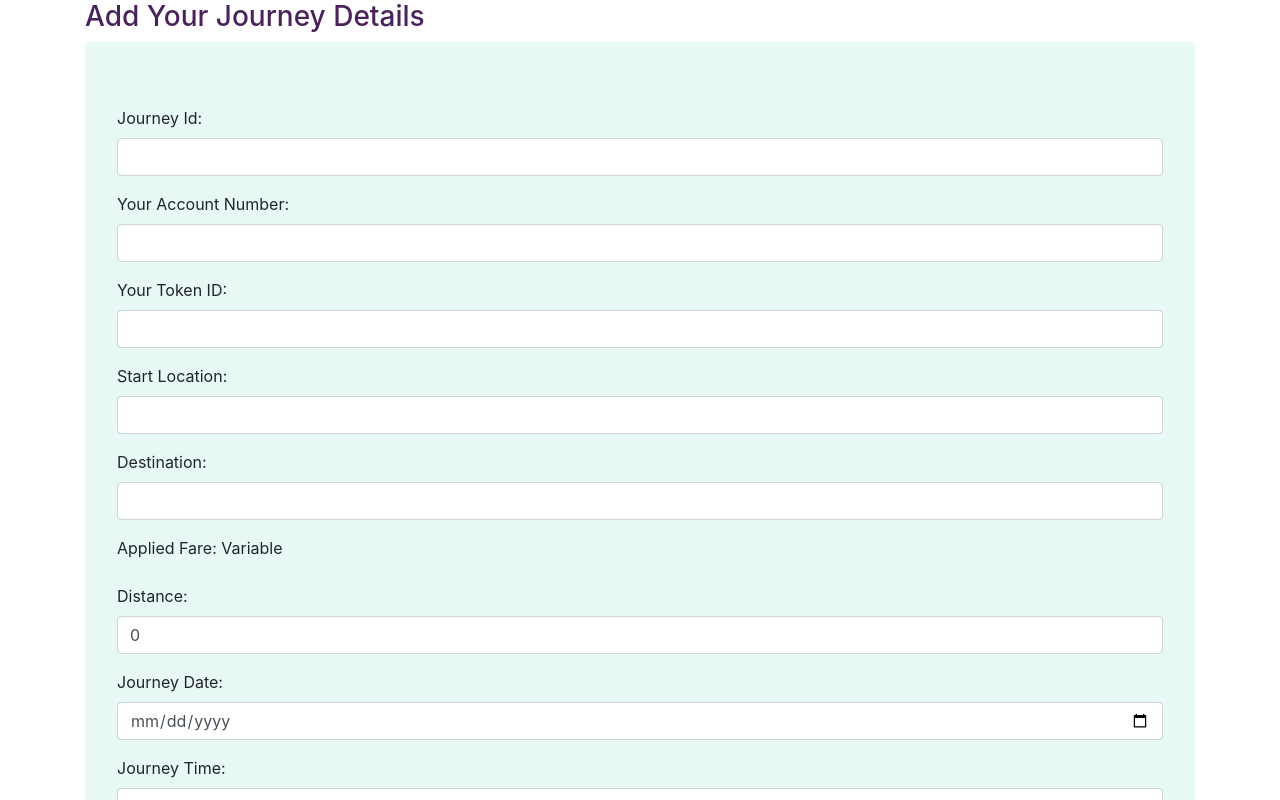
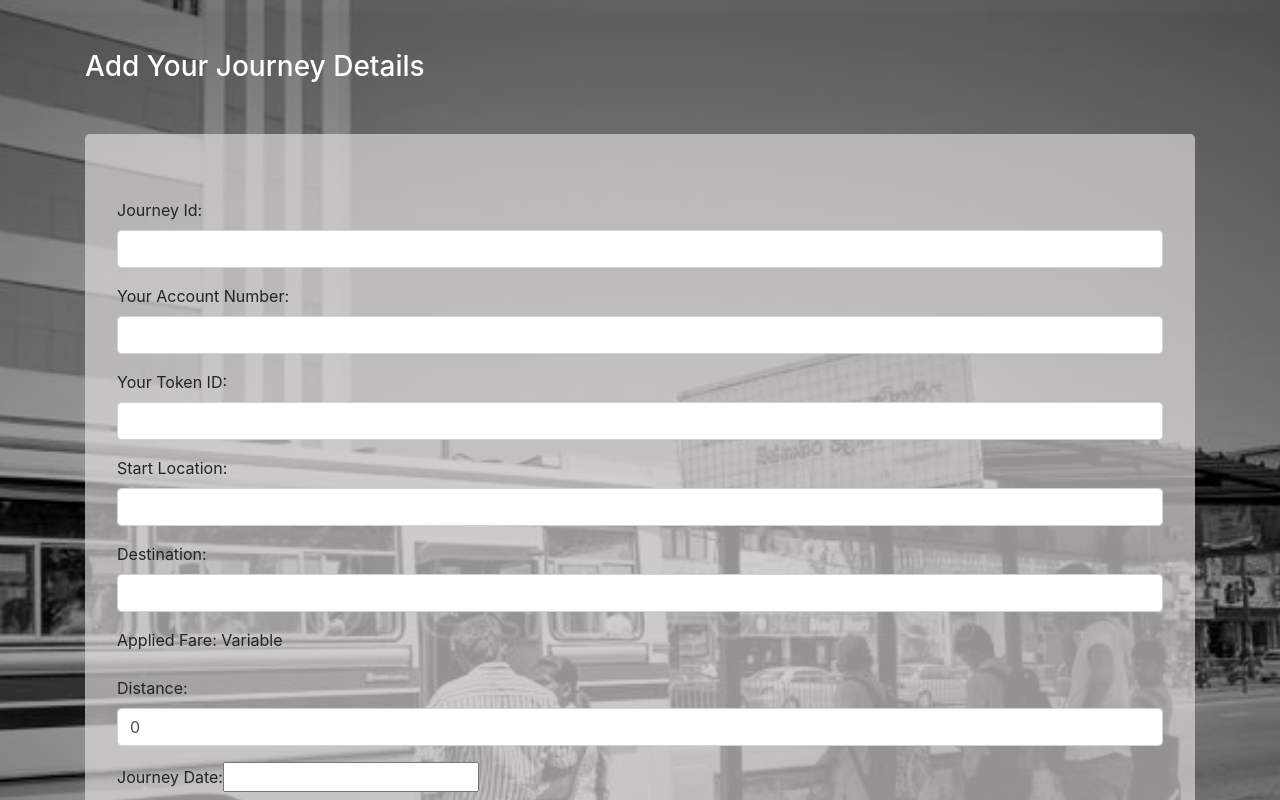
Before and after one commit to arojayathilaka/Online-Ticketing-System, a React (Create React App) app in the folder client/: page /normalWay in a window 1280 px wide. Shown: the top 800 px of the page. Built offline with nearby package versions, Linux system fonts and the light colour scheme; no server answers.

Commit message:
amanda date changed

```diff
--- /dev/null
+++ b/client/src/components/passengers/foreignPassengers/foreignPassengersAddCredit.css
@@ -0,0 +1,7 @@
+.image-bg-p{
+    min-height: 130vh;
+    background-image: url(../../../images/passengers.jpg);
+    background-size: cover;
+    background-repeat: no-repeat;
+    background-position: center center;
+}
--- a/client/src/components/passengers/foreignPassengers/foreignPassengersAddCredit.js
+++ b/client/src/components/passengers/foreignPassengers/foreignPassengersAddCredit.js
@@ -1,6 +1,7 @@
 import React, {Component} from 'react';
 import axios from 'axios'
 import swal from "sweetalert";
+import './foreignPassengersAddCredit.css';
 
 class foreignPassengersAddCredit extends Component{
 
@@ -162,10 +163,12 @@ class foreignPassengersAddCredit extends Component{
     render() {
         const {tokenType} = this.state;
         return(
+            <div className="image-bg-p">
+
                 <div className="container">
-                <h3 style={{color: "#4A235A"}}>Add Your Credits</h3>
+                    <h3 style={{color: "#fff",paddingTop: "50px"}}>Add Your Credits</h3>
 
-                <form onSubmit={this.onSubmit} className="jumbotron" style={{backgroundColor:"#E8F8F5"}}>
+                    <form onSubmit={this.onSubmit} className="jumbotron" style={{backgroundColor:"rgba(226, 223, 223, 0.65)",marginTop: "50px"}}>
                         <div className="form-group">
                             <label>Select Token Type: </label>
                         </div>
@@ -205,7 +208,7 @@ class foreignPassengersAddCredit extends Component{
                             />
                         </div>
                         <div className="form-group">
-                        <button onClick={this.search}>Display Current Balance</button>
+                            <button onClick={this.search} style={{ color:"#fff",backgroundColor:"#000"}} className="btn">Display Current Balance</button>
                         </div>
                         <div className="form-group">
                             <label>Current Balance: </label>
@@ -224,9 +227,11 @@ class foreignPassengersAddCredit extends Component{
                         </div>
 
                         <div className="form-group">
-                        <input type="submit" value="Add Credit" style={{ color:"#fff",backgroundColor:"#0097A7"}} className="btn"/>
+                            <input type="submit" value="Add Credit" style={{ color:"#fff",backgroundColor:"#000"}} className="btn"/>
                         </div>
                     </form>
+                </div>
+
             </div>
 
         );
--- /dev/null
+++ b/client/src/components/passengers/localPassengersAddCredit/LocalPassengersAddCredit.css
@@ -0,0 +1,7 @@
+.image-bg-p{
+    min-height: 130vh;
+    background-image: url(../../../images/passengers.jpg);
+    background-size: cover;
+    background-repeat: no-repeat;
+    background-position: center center;
+}
--- a/client/src/components/passengers/localPassengersAddCredit/LocalPassengersAddCredit.js
+++ b/client/src/components/passengers/localPassengersAddCredit/LocalPassengersAddCredit.js
@@ -1,6 +1,7 @@
 import React, {Component} from 'react';
 import axios from 'axios'
 import swal from "sweetalert";
+import './LocalPassengersAddCredit.css';
 
 class LocalPassengersAddCredit extends Component{
 
@@ -165,10 +166,12 @@ class LocalPassengersAddCredit extends Component{
     render() {
         const {tokenType} = this.state;
         return(
+            <div className="image-bg-p">
+
                 <div className="container">
-                <h3 style={{color: "#4A235A"}}>Add Your Credits</h3>
+                    <h3 style={{color: "#fff",paddingTop: "50px"}}>Add Your Credits (Foreign Passenger)</h3>
 
-                <form onSubmit={this.onSubmit} className="jumbotron" style={{backgroundColor:"#E8F8F5"}}>
+                    <form onSubmit={this.onSubmit} className="jumbotron" style={{backgroundColor:"rgba(226, 223, 223, 0.65)",marginTop: "50px"}}>
                         <div className="form-group">
                             <label>Select Token Type: </label>
                         </div>
@@ -208,7 +211,7 @@ class LocalPassengersAddCredit extends Component{
                             />
                         </div>
                         <div className="form-group">
-                        <button onClick={this.search}>Display Current Balance</button>
+                            <button onClick={this.search} style={{ color:"#fff",backgroundColor:"#000"}} className="btn">Display Current Balance</button>
                         </div>
                         <div className="form-group">
                             <label>Current Balance: </label>
@@ -227,10 +230,13 @@ class LocalPassengersAddCredit extends Component{
                         </div>
 
                         <div className="form-group">
-                        <input type="submit" value="Add Credit" style={{ color:"#fff",backgroundColor:"#0097A7"}} className="btn"/>
+                            <input type="submit" value="Add Credit" style={{ color:"#fff",backgroundColor:"#000"}} className="btn"/>
                         </div>
                     </form>
                 </div>
+
+            </div>
+
         );
     }
 
--- /dev/null
+++ b/client/src/components/passengers/makeExpressJourney/MakeExpressJourney.css
@@ -0,0 +1,7 @@
+.image-bg-p{
+    min-height: 150vh;
+    background-image: url(../../../images/passengers.jpg);
+    background-size: cover;
+    background-repeat: no-repeat;
+    background-position: center center;
+}
--- a/client/src/components/passengers/makeExpressJourney/MakeExpressJourney.js
+++ b/client/src/components/passengers/makeExpressJourney/MakeExpressJourney.js
@@ -1,6 +1,7 @@
 import React, {Component} from 'react';
 import axios from 'axios'
 import swal from "sweetalert";
+import './MakeExpressJourney.css';
 
 
 class MakeExpressJourney extends Component{
@@ -233,10 +234,12 @@ class MakeExpressJourney extends Component{
 
     render() {
         return(
+            <div className="image-bg-p">
+
                 <div className="container">
-                <h3 style={{color: "#4A235A"}}>Add Your Journey Details</h3>
+                    <h3 style={{color: "#fff",paddingTop: "50px"}}>Add Your Journey Details</h3>
 
-                <form onSubmit={this.onSubmit} className="jumbotron" style={{backgroundColor:"#E8F8F5"}}>
+                    <form onSubmit={this.onSubmit} className="jumbotron" style={{backgroundColor:"rgba(226, 223, 223, 0.65)",marginTop: "50px"}}>
                         <div className="form-group">
                             <label>Journey Id: </label>
                             <input type="text"
@@ -291,7 +294,7 @@ class MakeExpressJourney extends Component{
                             />
                         </div>
                         <div className="form-group">
-                        <button onClick={this.calculateTotalBill}>Calculate Fare</button>
+                            <button onClick={this.calculateTotalBill} style={{ color:"#fff",backgroundColor:"#000"}} className="btn">Calculate Fare</button>
                         </div>
                         <div className="form-group">
                             <label>Distance: </label>
@@ -309,10 +312,13 @@ class MakeExpressJourney extends Component{
                         </div>
 
                         <div className="form-group">
-                        <input type="submit" value="Add Journey" style={{ color:"#fff",backgroundColor:"#0097A7"}} className="btn"/>
+                            <input type="submit" value="Add Journey" style={{ color:"#fff",backgroundColor:"#000"}} className="btn"/>
                         </div>
                     </form>
                 </div>
+
+            </div>
+
 
         );
     }
--- /dev/null
+++ b/client/src/components/passengers/makeJourney/MakeJourney.css
@@ -0,0 +1,7 @@
+.image-bg-p{
+    min-height: 180vh;
+    background-image: url(../../../images/passengers.jpg);
+    background-size: cover;
+    background-repeat: no-repeat;
+    background-position: center center;
+}
--- a/client/src/components/passengers/makeJourney/MakeJourney.js
+++ b/client/src/components/passengers/makeJourney/MakeJourney.js
@@ -1,6 +1,8 @@
 import React, {Component} from 'react';
 import axios from 'axios'
 import swal from "sweetalert";
+import './MakeJourney.css';
+import DatePicker from "react-datepicker";
 
 
 class MakeJourney extends Component{
@@ -67,9 +69,9 @@ class MakeJourney extends Component{
         });
     }
 
-    onChangeDate(e){
+    onChangeDate(date){
         this.setState({
-            jDate: e.target.value
+            jDate: date
         });
     }
 
@@ -215,10 +217,12 @@ class MakeJourney extends Component{
 
     render() {
         return(
+            <div className="image-bg-p">
+
                 <div className="container">
-                <h3 style={{color: "#4A235A"}}>Add Your Journey Details</h3>
+                    <h3 style={{color: "#fff",paddingTop: "50px"}}>Add Your Journey Details</h3>
 
-                <form onSubmit={this.onSubmit} className="jumbotron" style={{backgroundColor:"#E8F8F5"}}>
+                    <form onSubmit={this.onSubmit} className="jumbotron" style={{backgroundColor:"rgba(226, 223, 223, 0.65)",marginTop: "50px"}}>
                         <div className="form-group">
                             <label>Journey Id: </label>
                             <input type="text"
@@ -271,9 +275,8 @@ class MakeJourney extends Component{
                         </div>
                         <div className="form-group">
                             <label>Journey Date: </label>
-                        <input type="date"
-                               className="form-control"
-                               value={this.state.jDate}
+                            <DatePicker
+                                   selected={this.state.jDate}
                                    onChange={this.onChangeDate}
                             />
                         </div>
@@ -286,7 +289,7 @@ class MakeJourney extends Component{
                             />
                         </div>
                         <div className="form-group">
-                        <button onClick={this.calculateTotalBill}>Calculate Fare</button>
+                            <button onClick={this.calculateTotalBill} style={{ color:"#fff",backgroundColor:"#000"}} className="btn">Calculate Fare</button>
                         </div>
                         <div className="form-group">
                             <label>Your Journey Fare: </label>
@@ -297,10 +300,13 @@ class MakeJourney extends Component{
                         </div>
 
                         <div className="form-group">
-                        <input type="submit" value="Add Journey" style={{ color:"#fff",backgroundColor:"#0097A7"}} className="btn"/>
+                            <input type="submit" value="Add Journey" style={{ color:"#fff",backgroundColor:"#000"}} className="btn"/>
                         </div>
                     </form>
                 </div>
+
+            </div>
+
 
         );
     }
--- /dev/null
+++ b/client/src/components/passengers/passengerJourneyType/PassengerJourneyType.js
@@ -0,0 +1,3 @@
+import React, {Component} from 'react';
+import axios from 'axios'
+import swal from "sweetalert";
```
Lines whose indentation alone changed are shown as unchanged.
